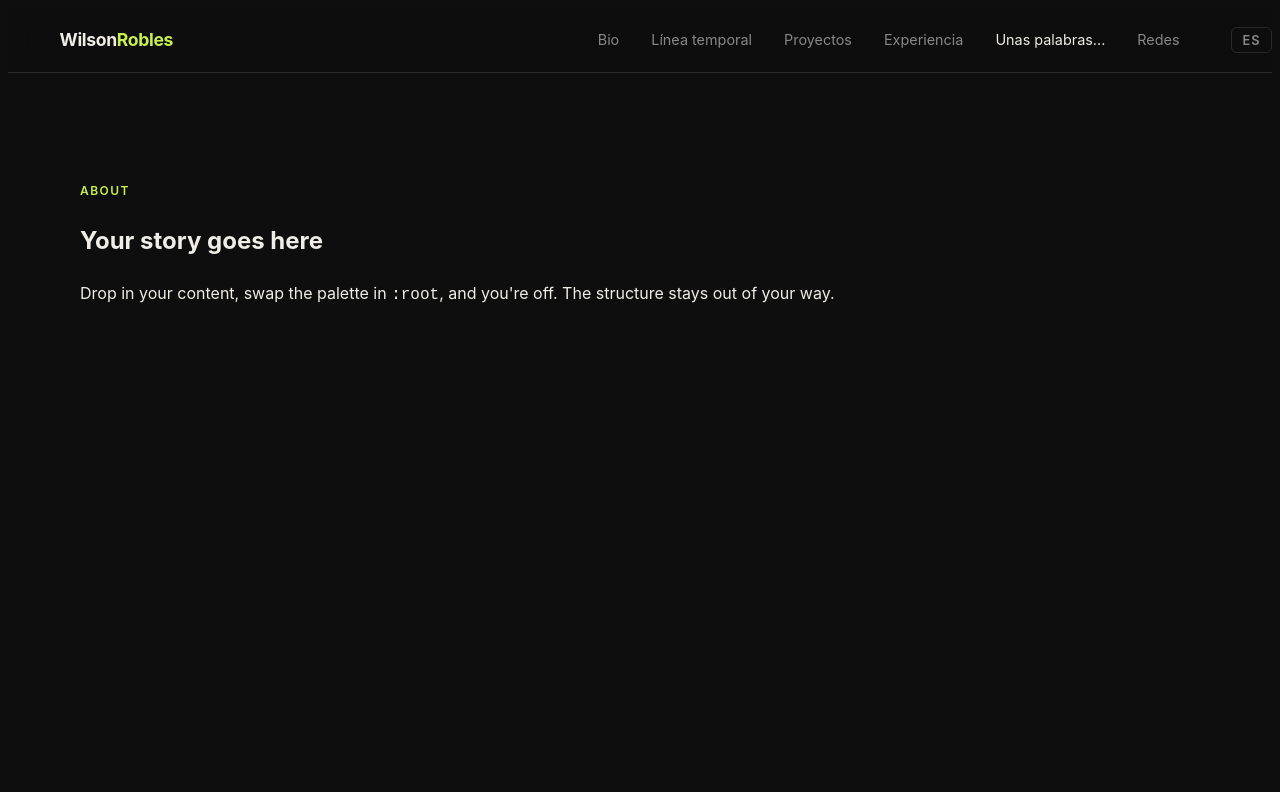
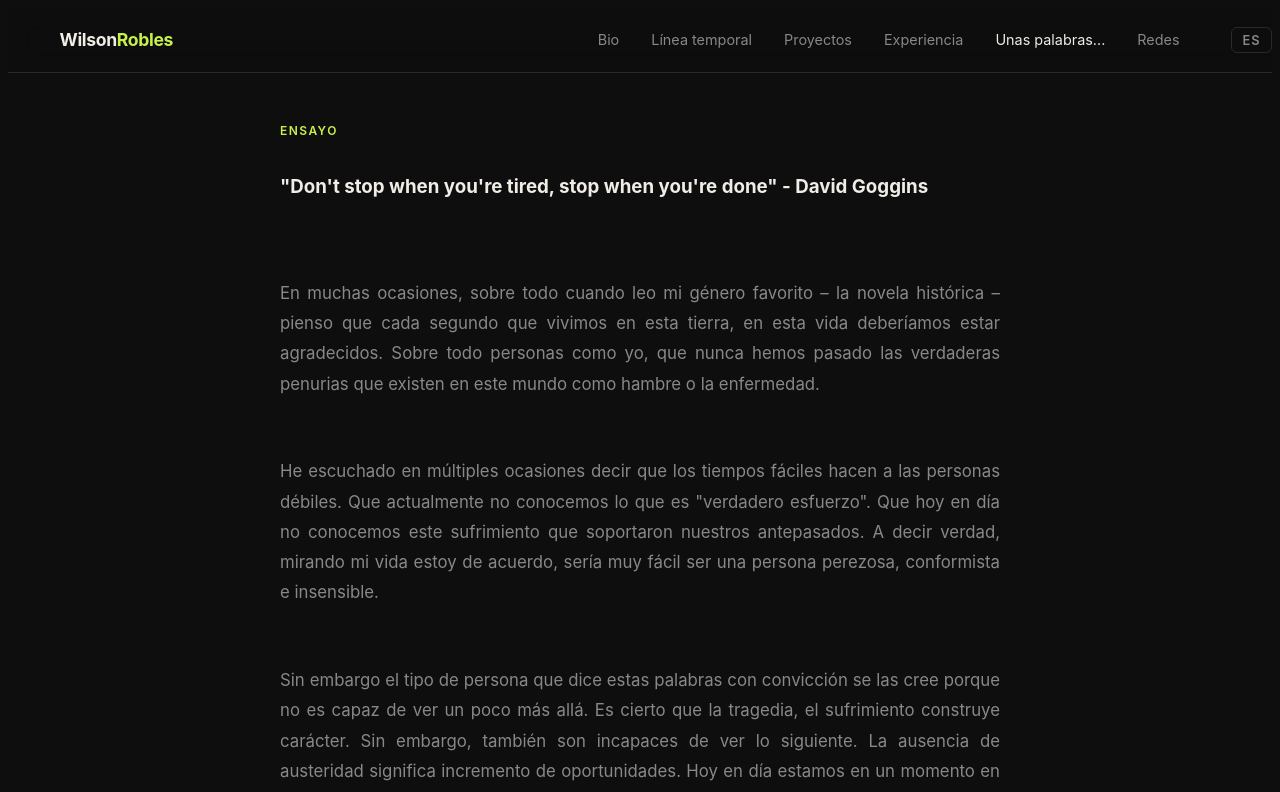
Before and after one commit to Wiill007/portfolio, a plain HTML site: page web/index.html in a window 1280 px wide. Both pictures are taken after a click on the link "Unas palabras...". Shown: the top 792 px of the page. Drawn offline with Linux system fonts and the light colour scheme.

Commit message:
Añadido primer template de ensayo... Meh

```diff
--- a/web/css/bio.css
+++ b/web/css/bio.css
@@ -10,6 +10,7 @@
     display: flex;
     flex-direction: row;
     flex: 1;
+    gap: 1rem;
 }
 
 .bio div.Vertical {
--- /dev/null
+++ b/web/css/essay.css
@@ -0,0 +1,22 @@
+.essay {
+    padding: 3rem min(6rem, 8vw);
+    max-width: 720px;
+}
+
+.essay__header {
+    display: grid;
+    gap: 0.75rem;
+    margin-bottom: 2.5rem;
+}
+
+.essay__body {
+    display: grid;
+    gap: 1.5rem;
+}
+
+.essay__body p {
+    font-size: 1.05rem;
+    line-height: 1.8;
+    color: var(--clr-muted);
+    max-width: none;
+}
--- a/web/css/main.css
+++ b/web/css/main.css
@@ -38,6 +38,7 @@ main {
 img, svg { display: block; max-width: 100%; }
 a { color: inherit; text-decoration: none; }
 ul { list-style: none; }
+p { text-align: justify; }
 
 .container {
     width: min(var(--max-w), 100% - 3rem);
--- a/web/html/5.Essay.html
+++ b/web/html/5.Essay.html
@@ -1,7 +1,16 @@
-<section class="section container" id="about" aria-labelledby="about-title">
-    <div class="section-header">
-        <p class="eyebrow">About</p>
-        <h2 id="about-title">Your story goes here</h2>
-        <p>Drop in your content, swap the palette in <code>:root</code>, and you're off. The structure stays out of your way.</p>
-    </div>
+<link rel="stylesheet" href="css/essay.css" />
+
+<section class="essay section container">
+  <div class="essay__header">
+    <span class="eyebrow" data-i18n="essay.eyebrow">Ensayo</span>
+    <h3 data-i18n="essay.title"></h2>
+  </div>
+
+  <div class="essay__body">
+    <p data-i18n="essay.p1"></p>
+    <p data-i18n="essay.p2"></p>
+    <p data-i18n="essay.p3"></p>
+    <b data-i18n="essay.p4"></b>
+    <h3 data-i18n="essay.p5"></h4>
+  </div>
 </section>
--- a/web/js/i18n/es.json
+++ b/web/js/i18n/es.json
@@ -37,5 +37,11 @@
     "timeline.university6.title" : "Mientras sigo trabajando en Tafco...",
     "timeline.university6.desc" : "Sigo empezando nuevos proyectos para seguir desarrollando mis talentos",
 
-    "essay.motto" : "Uno de mis lemas importantes al respecto: Si el problema no precisa de IA, no la uses."
+    "essay.title" : "\"Don't stop when you're tired, stop when you're done\" - David Goggins",
+    "essay.motto" : "Uno de mis lemas importantes al respecto: Si el problema no precisa de IA, no la uses.",
+    "essay.p1" : "En muchas ocasiones, sobre todo cuando leo mi género favorito – la novela histórica – pienso que cada segundo que vivimos en esta tierra, en esta vida deberíamos estar agradecidos. Sobre todo personas como yo, que nunca hemos pasado las verdaderas penurias que existen en este mundo como hambre o la enfermedad.",
+    "essay.p2" : "He escuchado en múltiples ocasiones decir que los tiempos fáciles hacen a las personas débiles. Que actualmente no conocemos lo que es \"verdadero esfuerzo\". Que hoy en día no conocemos este sufrimiento que soportaron nuestros antepasados. A decir verdad, mirando mi vida estoy de acuerdo, sería muy fácil ser una persona perezosa, conformista e insensible.",
+    "essay.p3" : "Sin embargo el tipo de persona que dice estas palabras con convicción se las cree porque no es capaz de ver un poco más allá. Es cierto que la tragedia, el sufrimiento construye carácter. Sin embargo, también son incapaces de ver lo siguiente. La ausencia de austeridad significa incremento de oportunidades. Hoy en día estamos en un momento en el que, precisamente por esta bonanza, ",
+    "essay.p4" : "Vivimos el mayor momento de igualdad de oportunidades. Todos tenemos la mayor oportunidad de ser mejores, más formados y más fuertes de lo que lo fueron nunca ninguno de nuestros antepasados. Lo único que tenemos que hacer es tomar esta oportunidad.",
+    "essay.p5" : "Y yo pienso tomar esta oportunidad, y hacer con ella algo bueno."
 }
```
Also changed, not shown: 1 other file.
